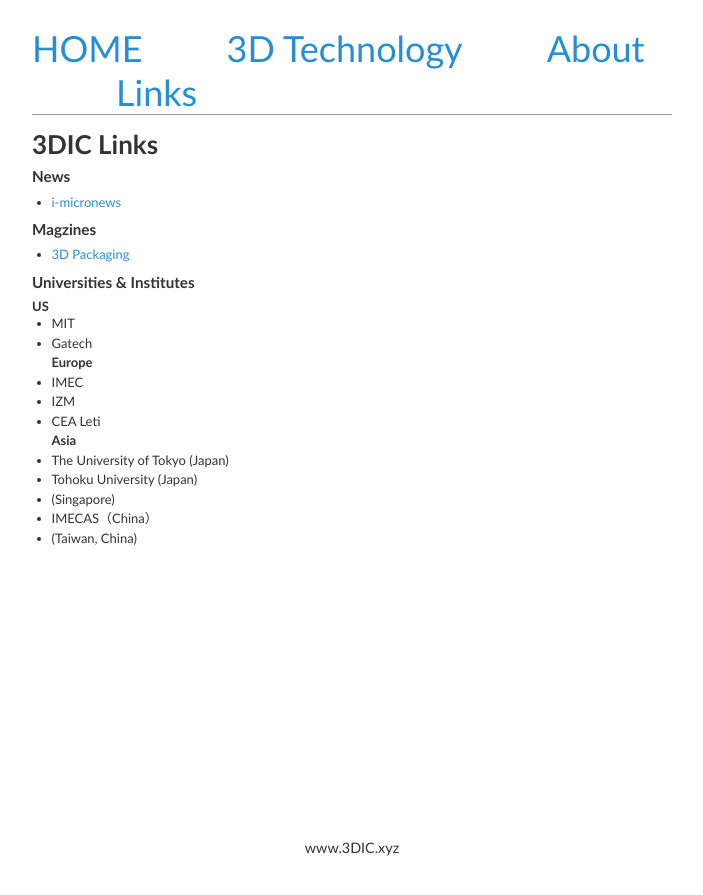
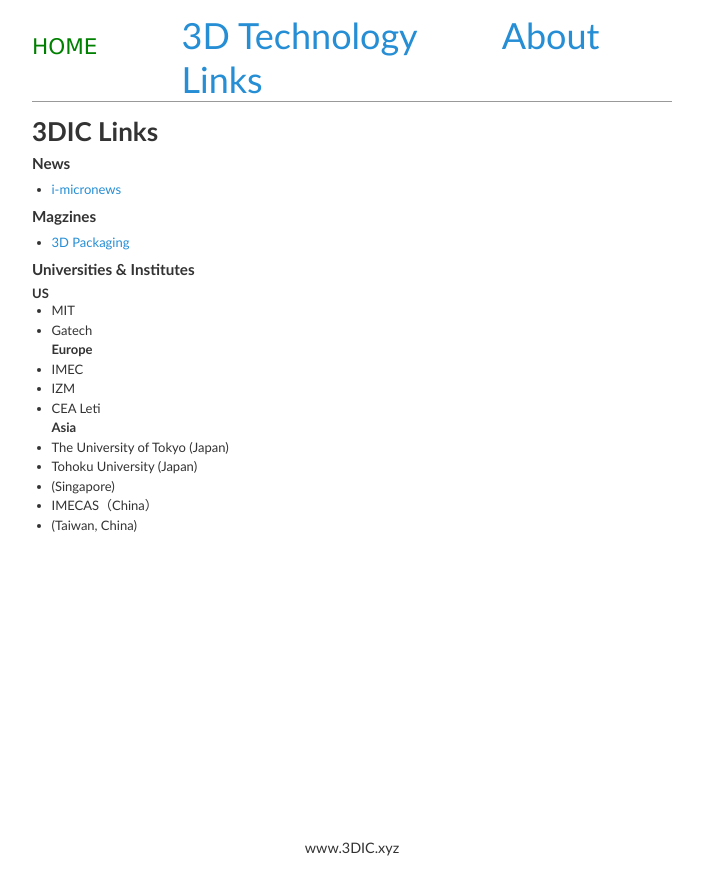
Before and after one commit to 3DIC/3dic.github.io, a Jekyll site: the page built from links.md, in a window 1280 px wide. Shown: the top 895 px of the page, without its empty margins (288-991 px from the left). Built offline with Jekyll 4.4.1, drawn with Linux system fonts in a browser that asks for light colours; nearby versions of some CDN libraries; some web fonts are replaced.

Commit message:
Update default.html

```diff
--- a/_layouts/default.html
+++ b/_layouts/default.html
@@ -3,13 +3,13 @@
 body_id: interior-page
 ---
 <div id="header">
-  <p style="font-family:verdana;font-size:80%;color:green">
+
   <ul>
-   <li>      <a href="http://www.3dic.xyz">HOME</a>    </li>
+   <li>      <a href="http://www.3dic.xyz"><p style="font-family:verdana;font-size:60%;color:green">HOME</p></a>    </li>
    <li>      <a href="http://www.3dic.xyz/tech">3D Technology</a>    </li>
    <li>      <a href="http://www.3dic.xyz/about">About</a>    </li>
    <li>      <a href="http://www.3dic.xyz/links">Links</a>    </li>
-  </ul></p>
+  </ul>
   <div style="clear:both"></div>
 </div>
 <div style="clear:both"></div>
```
